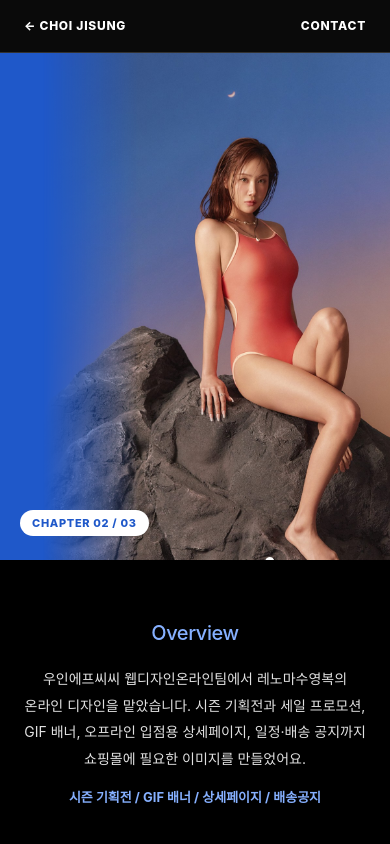
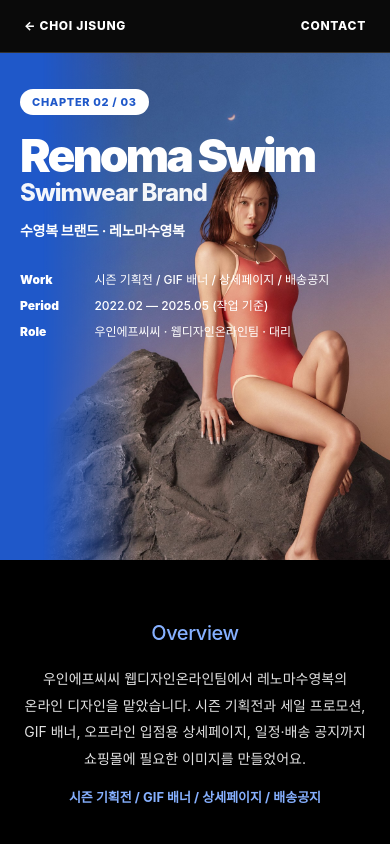
Before and after one commit to choijisung-star/jisung, a plain HTML site: page work/renoma-swim.html in a window 390 px wide. Shown: the top 844 px of the page. Drawn offline with Linux system fonts and the light colour scheme; a web font is replaced by a local one.

Commit message:
Renoma: new photo only on Overview card; hero restored to previous photo; fix hero layout at <=480px
Co-Authored-By: Claude Sonnet 5.5 <noreply@anthropic.com>

```diff
--- a/style.css
+++ b/style.css
@@ -1259,3 +1259,14 @@ html.intro-on .intro{display:block;position:fixed;inset:0;z-index:1000;backgroun
   .wk__c:nth-child(2){--bg:#2158cf;--fg:#fff;--py:24%;background-size:56% auto}
   .wk__c:nth-child(3){--bg:#dc9fe6;--fg:#3a1148;--py:16%}
 }
+
+/* 레노마 표지: 480px 이하에서도 사진을 배경처럼 깔고 글자는 위에 (위 블록들의 display:block 때문에 사진이 글자를 밀어내던 문제) */
+@media (max-width:800px){
+  .hero--renoma-swim{flex-direction:row}
+  .hero--renoma-swim .pj-hero__r{position:absolute;inset:0;margin:0;aspect-ratio:auto;width:auto;height:auto;overflow:visible}
+  .hero--renoma-swim .pj-hero__r img{position:absolute;max-width:none;height:auto;object-fit:fill}
+}
+
+@media (max-width:800px){
+  .hero--renoma-swim .pj-hero__r img{top:calc(-13*var(--m))}
+}
```
Also changed, not shown: index.html (+1 -1 lines), images/brand/renoma-swim-2.jpg (added).
